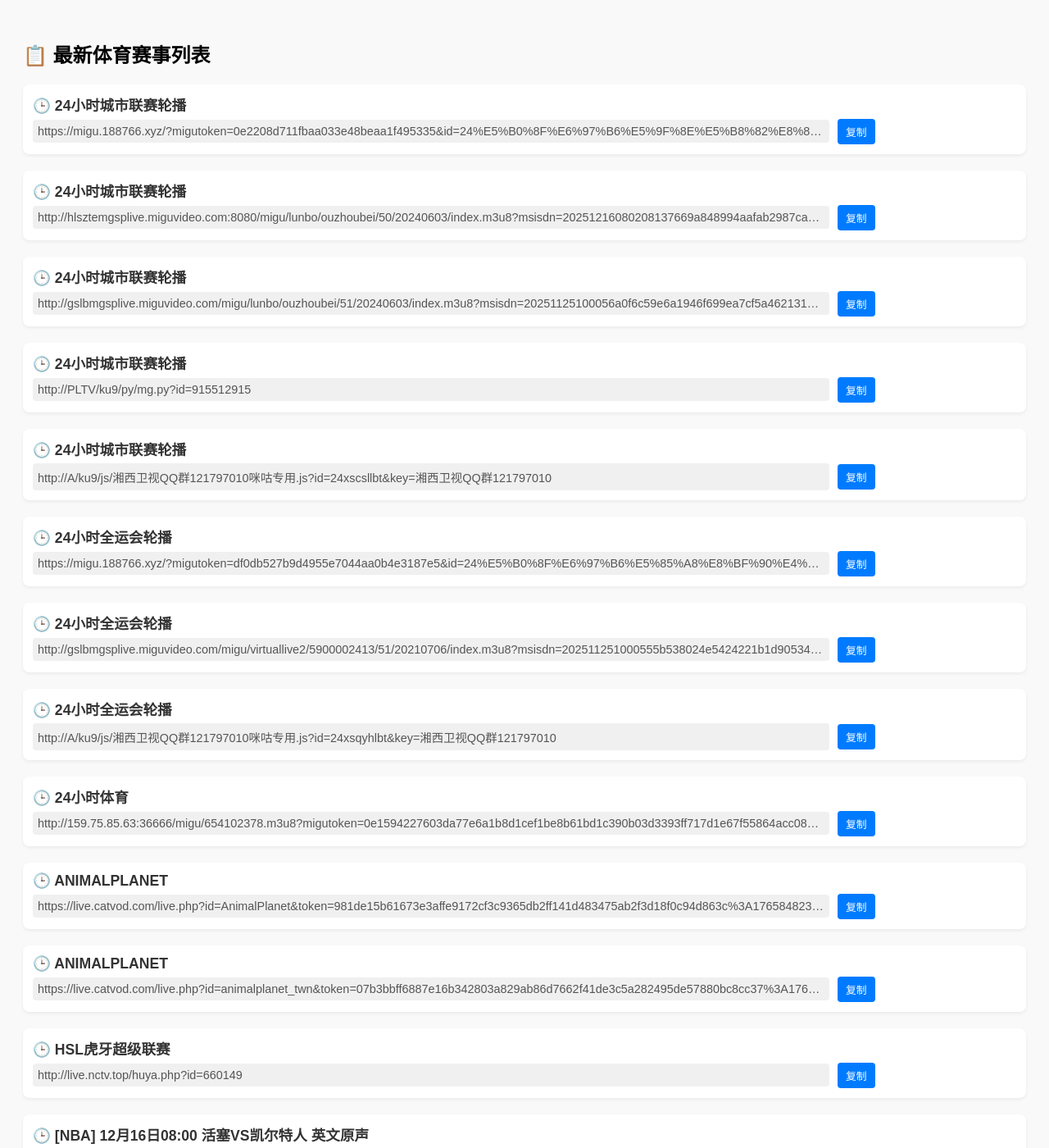
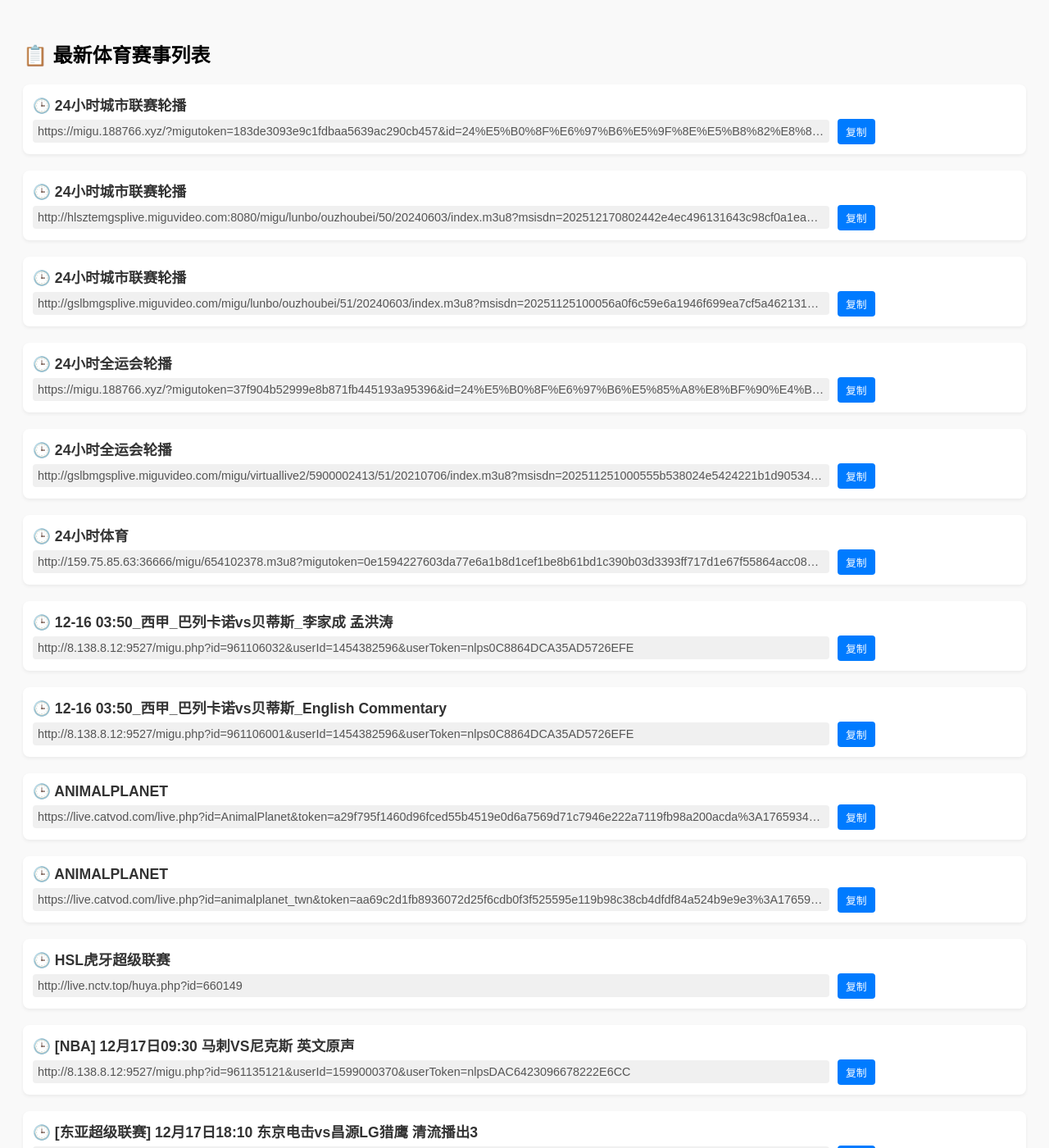
Before and after one commit to kimwang1978/iptv.github.io, a Jekyll site: the page tiyu.html, which Jekyll copies as it is, in a window 1280 px wide and 1400 px high. Shown: the whole window at 82% size. Built offline with Jekyll 4.4.1, drawn with Linux system fonts in a browser that asks for light colours; some of the changed text lies outside the part shown.

Commit message:
Sync File 2025-12-17 03:55:36

```diff
--- a/tiyu.html
+++ b/tiyu.html
@@ -52,7 +52,7 @@
         <div class="item">
             <div class="title">🕒 24小时城市联赛轮播</div>
             <div class="url-wrapper">
-                <div class="url" id="url_0">https://migu.188766.xyz/?migutoken=0e2208d711fbaa033e48beaa1f495335&id=24%E5%B0%8F%E6%97%B6%E5%9F%8E%E5%B8%82%E8%81%94%E8%B5%9B%E8%BD%AE%E6%92%AD%E5%8F%B0&type=yy</div>
+                <div class="url" id="url_0">https://migu.188766.xyz/?migutoken=183de3093e9c1fdbaa5639ac290cb457&id=24%E5%B0%8F%E6%97%B6%E5%9F%8E%E5%B8%82%E8%81%94%E8%B5%9B%E8%BD%AE%E6%92%AD%E5%8F%B0&type=yy</div>
                 <button class="copy-btn" onclick="copyToClipboard('url_0')">复制</button>
             </div>
         </div>
@@ -60,7 +60,7 @@
         <div class="item">
             <div class="title">🕒 24小时城市联赛轮播</div>
             <div class="url-wrapper">
-                <div class="url" id="url_1">http://hlsztemgsplive.miguvideo.com:8080/migu/lunbo/ouzhoubei/50/20240603/index.m3u8?msisdn=20251216080208137669a848994aafab2987cac9df33c5&mdspid=&spid=800033&netType=0&sid=5910022136&pid=2028597139&timestamp=20251216080208&Channel_ID=0116_2600037000-99000-200300220100002&ProgramID=915512915&ParentNodeID=-99&assertID=5910022136&client_ip=218.28.233.106&SecurityKey=20251216080208&promotionId=&mvid=5900006618&mcid=500020&playurlVersion=WX-A1-8.12.1-RELEASE&userid=&jmhm=&videocodec=h264&appCode=miguvideo_android&bean=mgspad&tid=android&conFee=0&encrypt=50023e93f1b7f341004d16cb0ff01a14&sv=10004&ct=android</div>
+                <div class="url" id="url_1">http://hlsztemgsplive.miguvideo.com:8080/migu/lunbo/ouzhoubei/50/20240603/index.m3u8?msisdn=202512170802442e4ec496131643c98cf0a1ea85a0f700&mdspid=&spid=800033&netType=0&sid=5910022136&pid=2028597139&timestamp=20251217080244&Channel_ID=0116_2600037000-99000-200300220100002&ProgramID=915512915&ParentNodeID=-99&assertID=5910022136&client_ip=218.28.233.106&SecurityKey=20251217080244&promotionId=&mvid=5900006618&mcid=500020&playurlVersion=WX-A1-8.12.1-RELEASE&userid=&jmhm=&videocodec=h264&appCode=miguvideo_android&bean=mgspad&tid=android&conFee=0&encrypt=aebd4763b1e9400779c50e4bb3caddb7&sv=10004&ct=android</div>
                 <button class="copy-btn" onclick="copyToClipboard('url_1')">复制</button>
             </div>
         </div>
@@ -74,49 +74,49 @@
         </div>
 
         <div class="item">
-            <div class="title">🕒 24小时城市联赛轮播</div>
+            <div class="title">🕒 24小时全运会轮播</div>
             <div class="url-wrapper">
-                <div class="url" id="url_3">http://PLTV/ku9/py/mg.py?id=915512915</div>
+                <div class="url" id="url_3">https://migu.188766.xyz/?migutoken=37f904b52999e8b871fb445193a95396&id=24%E5%B0%8F%E6%97%B6%E5%85%A8%E8%BF%90%E4%BC%9A%E8%BD%AE%E6%92%AD%E5%8F%B0&type=yy</div>
                 <button class="copy-btn" onclick="copyToClipboard('url_3')">复制</button>
-            </div>
-        </div>
-
-        <div class="item">
-            <div class="title">🕒 24小时城市联赛轮播</div>
-            <div class="url-wrapper">
-                <div class="url" id="url_4">http://A/ku9/js/湘西卫视QQ群121797010咪咕专用.js?id=24xscsllbt&key=湘西卫视QQ群121797010</div>
-                <button class="copy-btn" onclick="copyToClipboard('url_4')">复制</button>
             </div>
         </div>
 
         <div class="item">
             <div class="title">🕒 24小时全运会轮播</div>
             <div class="url-wrapper">
-                <div class="url" id="url_5">https://migu.188766.xyz/?migutoken=df0db527b9d4955e7044aa0b4e3187e5&id=24%E5%B0%8F%E6%97%B6%E5%85%A8%E8%BF%90%E4%BC%9A%E8%BD%AE%E6%92%AD%E5%8F%B0&type=yy</div>
-                <button class="copy-btn" onclick="copyToClipboard('url_5')">复制</button>
-            </div>
-        </div>
-
-        <div class="item">
-            <div class="title">🕒 24小时全运会轮播</div>
-            <div class="url-wrapper">
-                <div class="url" id="url_6">http://gslbmgsplive.miguvideo.com/migu/virtuallive2/5900002413/51/20210706/index.m3u8?msisdn=202511251000555b538024e5424221b1d90534488eb2cb&mdspid=&spid=800033&netType=0&sid=5910019527&pid=2028597139&timestamp=20251125100055&Channel_ID=0116_2600000900-99000-201600010010027&ProgramID=713600957&ParentNodeID=-99&assertID=5910019527&client_ip=106.13.250.88&SecurityKey=20251125100055&promotionId=&mvid=5900002443&mcid=500020&playurlVersion=WX-A1-8.11.1-RELEASE&userid=&jmhm=&videocodec=h264&bean=mgspad&tid=android&conFee=0&puData=6326b2b586aab4e1d739552842cf25dd&ddCalcu=d6d3e522263fb0c22b4588265a5a9b347ed1</div>
-                <button class="copy-btn" onclick="copyToClipboard('url_6')">复制</button>
-            </div>
-        </div>
-
-        <div class="item">
-            <div class="title">🕒 24小时全运会轮播</div>
-            <div class="url-wrapper">
-                <div class="url" id="url_7">http://A/ku9/js/湘西卫视QQ群121797010咪咕专用.js?id=24xsqyhlbt&key=湘西卫视QQ群121797010</div>
-                <button class="copy-btn" onclick="copyToClipboard('url_7')">复制</button>
+                <div class="url" id="url_4">http://gslbmgsplive.miguvideo.com/migu/virtuallive2/5900002413/51/20210706/index.m3u8?msisdn=202511251000555b538024e5424221b1d90534488eb2cb&mdspid=&spid=800033&netType=0&sid=5910019527&pid=2028597139&timestamp=20251125100055&Channel_ID=0116_2600000900-99000-201600010010027&ProgramID=713600957&ParentNodeID=-99&assertID=5910019527&client_ip=106.13.250.88&SecurityKey=20251125100055&promotionId=&mvid=5900002443&mcid=500020&playurlVersion=WX-A1-8.11.1-RELEASE&userid=&jmhm=&videocodec=h264&bean=mgspad&tid=android&conFee=0&puData=6326b2b586aab4e1d739552842cf25dd&ddCalcu=d6d3e522263fb0c22b4588265a5a9b347ed1</div>
+                <button class="copy-btn" onclick="copyToClipboard('url_4')">复制</button>
             </div>
         </div>
 
         <div class="item">
             <div class="title">🕒 24小时体育</div>
             <div class="url-wrapper">
-                <div class="url" id="url_8">http://159.75.85.63:36666/migu/654102378.m3u8?migutoken=0e1594227603da77e6a1b8d1cef1be8b61bd1c390b03d3393ff717d1e67f55864acc08cc7feefc17e8b90a18d356f4e8d69ce6ac846c09d9bc82f948ac4d3735cb28789b972353df9140fa1215</div>
+                <div class="url" id="url_5">http://159.75.85.63:36666/migu/654102378.m3u8?migutoken=0e1594227603da77e6a1b8d1cef1be8b61bd1c390b03d3393ff717d1e67f55864acc08cc7feefc17e8b90a18d356f4e8d69ce6ac846c09d9bc82f948ac4d3735cb28789b972353df9140fa1215</div>
+                <button class="copy-btn" onclick="copyToClipboard('url_5')">复制</button>
+            </div>
+        </div>
+
+        <div class="item">
+            <div class="title">🕒 12-16 03:50_西甲_巴列卡诺vs贝蒂斯_李家成 孟洪涛</div>
+            <div class="url-wrapper">
+                <div class="url" id="url_6">http://8.138.8.12:9527/migu.php?id=961106032&userId=1454382596&userToken=nlps0C8864DCA35AD5726EFE</div>
+                <button class="copy-btn" onclick="copyToClipboard('url_6')">复制</button>
+            </div>
+        </div>
+
+        <div class="item">
+            <div class="title">🕒 12-16 03:50_西甲_巴列卡诺vs贝蒂斯_English Commentary</div>
+            <div class="url-wrapper">
+                <div class="url" id="url_7">http://8.138.8.12:9527/migu.php?id=961106001&userId=1454382596&userToken=nlps0C8864DCA35AD5726EFE</div>
+                <button class="copy-btn" onclick="copyToClipboard('url_7')">复制</button>
+            </div>
+        </div>
+
+        <div class="item">
+            <div class="title">🕒 ANIMALPLANET</div>
+            <div class="url-wrapper">
+                <div class="url" id="url_8">https://live.catvod.com/live.php?id=AnimalPlanet&token=a29f795f1460d96fced55b4519e0d6a7569d71c7946e222a7119fb98a200acda%3A1765934527%3AMTcyLjE4NC4xNzUuMTQ0</div>
                 <button class="copy-btn" onclick="copyToClipboard('url_8')">复制</button>
             </div>
         </div>
@@ -124,160 +124,96 @@
         <div class="item">
             <div class="title">🕒 ANIMALPLANET</div>
             <div class="url-wrapper">
-                <div class="url" id="url_9">https://live.catvod.com/live.php?id=AnimalPlanet&token=981de15b61673e3affe9172cf3c9365db2ff141d483475ab2f3d18f0c94d863c%3A1765848236%3AMjAuMTY4LjExNy4xNDQ%3D</div>
+                <div class="url" id="url_9">https://live.catvod.com/live.php?id=animalplanet_twn&token=aa69c2d1fb8936072d25f6cdb0f3f525595e119b98c38cb4dfdf84a524b9e9e3%3A1765934527%3AMTcyLjE4NC4xNzUuMTQ0</div>
                 <button class="copy-btn" onclick="copyToClipboard('url_9')">复制</button>
-            </div>
-        </div>
-
-        <div class="item">
-            <div class="title">🕒 ANIMALPLANET</div>
-            <div class="url-wrapper">
-                <div class="url" id="url_10">https://live.catvod.com/live.php?id=animalplanet_twn&token=07b3bbff6887e16b342803a829ab86d7662f41de3c5a282495de57880bc8cc37%3A1765848236%3AMjAuMTY4LjExNy4xNDQ%3D</div>
-                <button class="copy-btn" onclick="copyToClipboard('url_10')">复制</button>
             </div>
         </div>
 
         <div class="item">
             <div class="title">🕒 HSL虎牙超级联赛</div>
             <div class="url-wrapper">
-                <div class="url" id="url_11">http://live.nctv.top/huya.php?id=660149</div>
+                <div class="url" id="url_10">http://live.nctv.top/huya.php?id=660149</div>
+                <button class="copy-btn" onclick="copyToClipboard('url_10')">复制</button>
+            </div>
+        </div>
+
+        <div class="item">
+            <div class="title">🕒 [NBA] 12月17日09:30 马刺VS尼克斯 英文原声</div>
+            <div class="url-wrapper">
+                <div class="url" id="url_11">http://8.138.8.12:9527/migu.php?id=961135121&userId=1599000370&userToken=nlpsDAC6423096678222E6CC</div>
                 <button class="copy-btn" onclick="copyToClipboard('url_11')">复制</button>
             </div>
         </div>
 
         <div class="item">
-            <div class="title">🕒 [NBA] 12月16日08:00 活塞VS凯尔特人 英文原声</div>
+            <div class="title">🕒 [东亚超级联赛] 12月17日18:10 东京电击vs昌源LG猎鹰 清流播出3</div>
             <div class="url-wrapper">
-                <div class="url" id="url_12">http://8.138.8.12:9527/migu.php?id=961135603&userId=1599000370&userToken=nlpsDAC6423096678222E6CC</div>
+                <div class="url" id="url_12">http://8.138.8.12:9527/migu.php?id=960863545&userId=1599000370&userToken=nlpsDAC6423096678222E6CC</div>
                 <button class="copy-btn" onclick="copyToClipboard('url_12')">复制</button>
             </div>
         </div>
 
         <div class="item">
-            <div class="title">🕒 [NBA] 12月16日08:30 猛龙VS热火 英文原声</div>
+            <div class="title">🕒 [东亚超级联赛] 12月17日18:10 首尔SK骑士vs宇都宫王道 王冠证</div>
             <div class="url-wrapper">
-                <div class="url" id="url_13">http://8.138.8.12:9527/migu.php?id=961135155&userId=1599000370&userToken=nlpsDAC6423096678222E6CC</div>
+                <div class="url" id="url_13">http://8.138.8.12:9527/migu.php?id=960863525&userId=1599000370&userToken=nlpsDAC6423096678222E6CC</div>
                 <button class="copy-btn" onclick="copyToClipboard('url_13')">复制</button>
             </div>
         </div>
 
         <div class="item">
-            <div class="title">🕒 [NBA] 12月16日10:00 独行侠VS爵士 英文原声</div>
+            <div class="title">🕒 [东亚超级联赛] 12月17日18:40 琉球黄金帝王vs澳门黑熊 清流播出2</div>
             <div class="url-wrapper">
-                <div class="url" id="url_14">http://8.138.8.12:9527/migu.php?id=961135251&userId=1599000370&userToken=nlpsDAC6423096678222E6CC</div>
+                <div class="url" id="url_14">http://8.138.8.12:9527/migu.php?id=960863564&userId=1599000370&userToken=nlpsDAC6423096678222E6CC</div>
                 <button class="copy-btn" onclick="copyToClipboard('url_14')">复制</button>
             </div>
         </div>
 
         <div class="item">
-            <div class="title">🕒 [NBA] 12月16日10:30 火箭VS掘金 英文原声</div>
+            <div class="title">🕒 [浙江省城市篮球联赛] 12月17日19:30 柯城VS湖州 2025浙江省城市篮球联赛: 柯城VS湖州</div>
             <div class="url-wrapper">
-                <div class="url" id="url_15">http://8.138.8.12:9527/migu.php?id=961135318&userId=1599000370&userToken=nlpsDAC6423096678222E6CC</div>
+                <div class="url" id="url_15">http://8.138.8.12:9527/migu.php?id=961049023&userId=1599000370&userToken=nlpsDAC6423096678222E6CC</div>
                 <button class="copy-btn" onclick="copyToClipboard('url_15')">复制</button>
-            </div>
-        </div>
-
-        <div class="item">
-            <div class="title">🕒 [NBA] 12月16日11:30 灰熊VS快船 英文原声</div>
-            <div class="url-wrapper">
-                <div class="url" id="url_16">http://8.138.8.12:9527/migu.php?id=961135452&userId=1599000370&userToken=nlpsDAC6423096678222E6CC</div>
-                <button class="copy-btn" onclick="copyToClipboard('url_16')">复制</button>
-            </div>
-        </div>
-
-        <div class="item">
-            <div class="title">🕒 [意甲] 12月16日03:45 罗马 vs 科莫 赛场原声</div>
-            <div class="url-wrapper">
-                <div class="url" id="url_17">http://8.138.8.12:9527/migu.php?id=961106789&userId=1454382596&userToken=nlps0C8864DCA35AD5726EFE</div>
-                <button class="copy-btn" onclick="copyToClipboard('url_17')">复制</button>
-            </div>
-        </div>
-
-        <div class="item">
-            <div class="title">🕒 [浙江省城市篮球联赛] 12月16日19:30 嘉兴经开区VS杭州 2025浙江省城市篮球联赛: 嘉兴经开区VS杭州</div>
-            <div class="url-wrapper">
-                <div class="url" id="url_18">http://8.138.8.12:9527/migu.php?id=961049014&userId=1454382596&userToken=nlps0C8864DCA35AD5726EFE</div>
-                <button class="copy-btn" onclick="copyToClipboard('url_18')">复制</button>
-            </div>
-        </div>
-
-        <div class="item">
-            <div class="title">🕒 [英超] 12月16日04:00 曼联 vs 伯恩茅斯 英文原声</div>
-            <div class="url-wrapper">
-                <div class="url" id="url_19">http://8.138.8.12:9527/migu.php?id=961106421&userId=1454382596&userToken=nlps0C8864DCA35AD5726EFE</div>
-                <button class="copy-btn" onclick="copyToClipboard('url_19')">复制</button>
-            </div>
-        </div>
-
-        <div class="item">
-            <div class="title">🕒 [英超] 12月16日04:00 曼联 vs 伯恩茅斯 赛场原声</div>
-            <div class="url-wrapper">
-                <div class="url" id="url_20">http://8.138.8.12:9527/migu.php?id=961106394&userId=1454382596&userToken=nlps0C8864DCA35AD5726EFE</div>
-                <button class="copy-btn" onclick="copyToClipboard('url_20')">复制</button>
-            </div>
-        </div>
-
-        <div class="item">
-            <div class="title">🕒 [西甲] 12月16日04:00 巴列卡诺 vs 皇家贝蒂斯 李霄</div>
-            <div class="url-wrapper">
-                <div class="url" id="url_21">http://8.138.8.12:9527/migu.php?id=961106032&userId=1454382596&userToken=nlps0C8864DCA35AD5726EFE</div>
-                <button class="copy-btn" onclick="copyToClipboard('url_21')">复制</button>
-            </div>
-        </div>
-
-        <div class="item">
-            <div class="title">🕒 [西甲] 12月16日04:00 巴列卡诺 vs 皇家贝蒂斯 李霄</div>
-            <div class="url-wrapper">
-                <div class="url" id="url_22">http://8.138.8.12:9527/migu.php?id=961106055&userId=1454382596&userToken=nlps0C8864DCA35AD5726EFE</div>
-                <button class="copy-btn" onclick="copyToClipboard('url_22')">复制</button>
-            </div>
-        </div>
-
-        <div class="item">
-            <div class="title">🕒 [西甲] 12月16日04:00 巴列卡诺 vs 皇家贝蒂斯 赛场原声</div>
-            <div class="url-wrapper">
-                <div class="url" id="url_23">http://8.138.8.12:9527/migu.php?id=961106001&userId=1454382596&userToken=nlps0C8864DCA35AD5726EFE</div>
-                <button class="copy-btn" onclick="copyToClipboard('url_23')">复制</button>
             </div>
         </div>
 
         <div class="item">
             <div class="title">🕒 掼蛋精英赛</div>
             <div class="url-wrapper">
-                <div class="url" id="url_24">http://159.75.85.63:36666/migu/631354620.m3u8?migutoken=89eff51a683f53c6c9ef79d0d9e0fac5bf8f88966c39c35e13920557e637b087b90748e8e872a32daa2fe81c69eb4dd445a2f13b872627007373c66f36da7eb9ce392148b0fa2a49a407ff7877</div>
-                <button class="copy-btn" onclick="copyToClipboard('url_24')">复制</button>
+                <div class="url" id="url_16">http://159.75.85.63:36666/migu/631354620.m3u8?migutoken=89eff51a683f53c6c9ef79d0d9e0fac5bf8f88966c39c35e13920557e637b087b90748e8e872a32daa2fe81c69eb4dd445a2f13b872627007373c66f36da7eb9ce392148b0fa2a49a407ff7877</div>
+                <button class="copy-btn" onclick="copyToClipboard('url_16')">复制</button>
             </div>
         </div>
 
         <div class="item">
             <div class="title">🕒 斯诺克</div>
             <div class="url-wrapper">
-                <div class="url" id="url_25">http://live.nctv.top/huya.php?id=287115</div>
-                <button class="copy-btn" onclick="copyToClipboard('url_25')">复制</button>
+                <div class="url" id="url_17">http://live.nctv.top/huya.php?id=287115</div>
+                <button class="copy-btn" onclick="copyToClipboard('url_17')">复制</button>
             </div>
         </div>
 
         <div class="item">
             <div class="title">🕒 维护内容：维护 Gather「增加 •「全运会」"」</div>
             <div class="url-wrapper">
-                <div class="url" id="url_26">https://epg.iill.top/v/302.mp4</div>
-                <button class="copy-btn" onclick="copyToClipboard('url_26')">复制</button>
+                <div class="url" id="url_18">https://epg.iill.top/v/302.mp4</div>
+                <button class="copy-btn" onclick="copyToClipboard('url_18')">复制</button>
             </div>
         </div>
 
         <div class="item">
             <div class="title">🕒 虎牙斯诺克</div>
             <div class="url-wrapper">
-                <div class="url" id="url_27">http://live.nctv.top/huya.php?id=880214</div>
-                <button class="copy-btn" onclick="copyToClipboard('url_27')">复制</button>
+                <div class="url" id="url_19">http://live.nctv.top/huya.php?id=880214</div>
+                <button class="copy-btn" onclick="copyToClipboard('url_19')">复制</button>
             </div>
         </div>
 
         <div class="item">
             <div class="title">🕒 足球联赛</div>
             <div class="url-wrapper">
-                <div class="url" id="url_28">http://live-cmvideo.cmread.com:80/migu/lunbo/wudaliansai/57/20230310/01.m3u8?msisdn=&mtv_session=&HlsSubType=1&HlsProfileId=1&nphaid=0&encrypt=37390fe8508db105ef85c897db9015f6</div>
-                <button class="copy-btn" onclick="copyToClipboard('url_28')">复制</button>
+                <div class="url" id="url_20">http://live-cmvideo.cmread.com:80/migu/lunbo/wudaliansai/57/20230310/01.m3u8?msisdn=&mtv_session=&HlsSubType=1&HlsProfileId=1&nphaid=0&encrypt=37390fe8508db105ef85c897db9015f6</div>
+                <button class="copy-btn" onclick="copyToClipboard('url_20')">复制</button>
             </div>
         </div>
 
```
